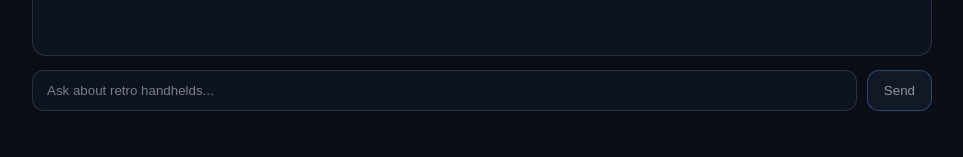
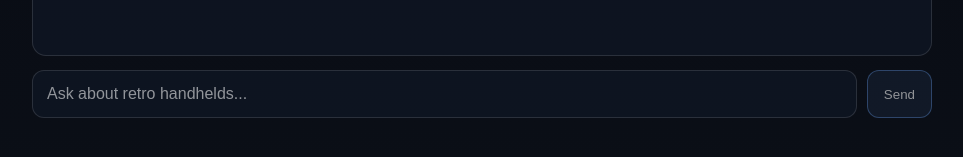
Before and after one commit to b0yu-li/pixel-bot, a Next.js app: page / in a window 1280 px wide. Shown: the part 515-672 px from the top of the page, without its empty margins (158-1121 px from the left). Built offline with nearby package versions, Linux system fonts and the light colour scheme.

Commit message:
feat: add backlog for product recommendations and increase font sizes in global styles

```diff
--- a/app/globals.css
+++ b/app/globals.css
@@ -112,7 +112,7 @@
   width: 86px;
   flex: 0 0 auto;
   color: var(--muted);
-  font-size: 12px;
+  font-size: 13px;
   padding-top: 2px;
 }
 
@@ -120,6 +120,7 @@
   white-space: normal;
   word-break: break-word;
   line-height: 1.45;
+  font-size: 16px;
 }
 
 .content p {
@@ -161,12 +162,15 @@
   border: 1px solid var(--border);
   background: rgba(18, 26, 42, 0.55);
   color: var(--text);
+  font-size: 16px;
+  line-height: 1.35;
   padding: 12px 14px;
   outline: none;
 }
 
 input[type="text"]::placeholder {
-  color: rgba(255, 255, 255, 0.45);
+  color: rgba(255, 255, 255, 0.55);
+  font-size: 16px;
 }
 
 button {
```
Also changed, not shown: 1 other file (tests, documents, lock files or other folders).
